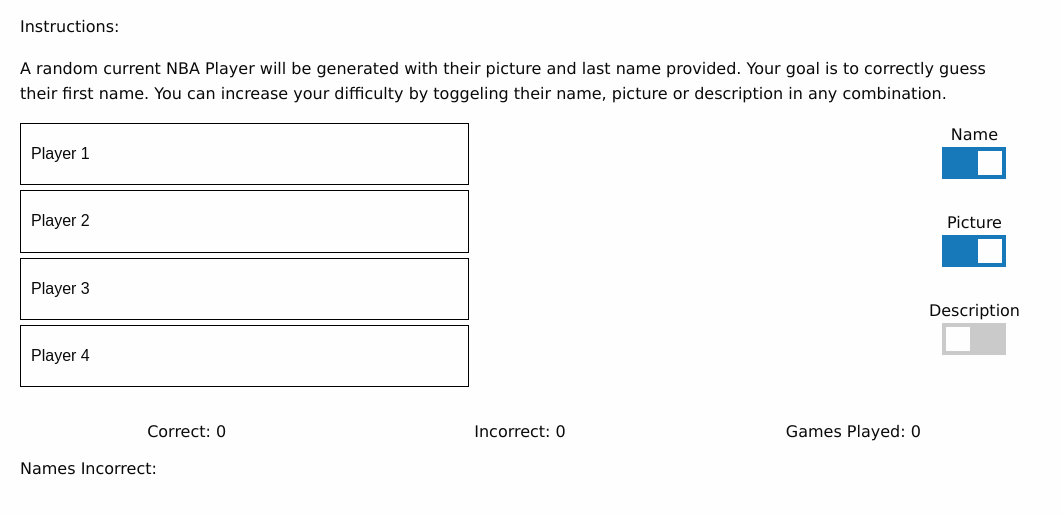
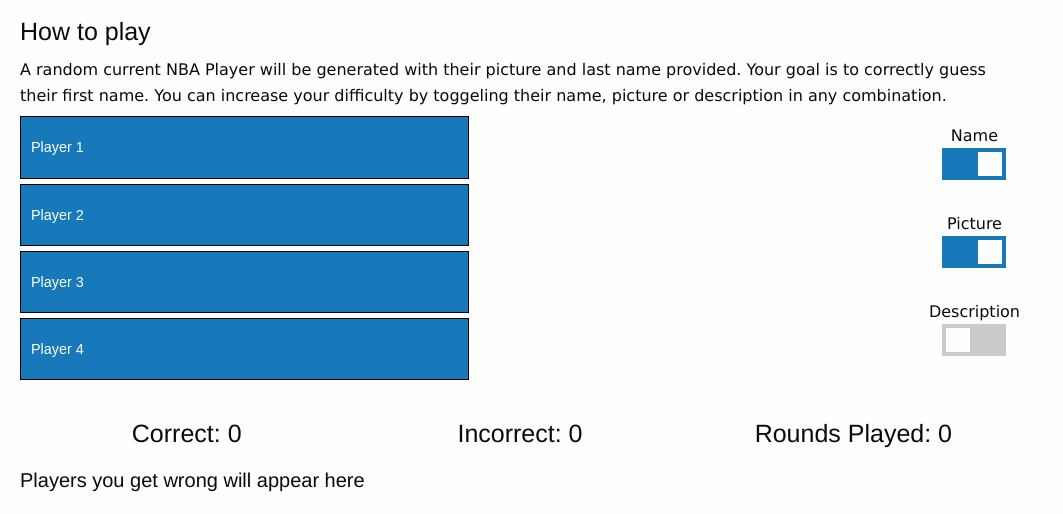
Before and after one commit to gustavlau/nba-first-name-game, a plain HTML site: page index.html in a window 1280 px wide. Shown: the part 701-1215 px from the top of the page, without its empty margins (0-1063 px from the left). Drawn offline with nearby package versions, Linux system fonts and the light colour scheme; no server answers.

Commit message:
fixed up some parent-child relations

```diff
--- a/index.html
+++ b/index.html
@@ -20,16 +20,16 @@
     <div class="responsive-embed widescreen">
         <iframe src="https://www.youtube.com/embed/BNoshBPFrEs" frameborder="0" allow="accelerometer; autoplay; clipboard-write; encrypted-media; gyroscope; picture-in-picture" allowfullscreen></iframe>
     </div>
-    <p>Instructions:</p>
+    <h4>How to play</h4>
     <p>A random current NBA Player will be generated with their picture and last name provided. Your goal is to correctly guess their first name. You can increase your difficulty by toggeling their name, picture or description in any combination.</p>
     <div class="main-game">
         <!-- <button id="generate-player">Generate Player</button> -->
 
         <div class="main-grid-layout">
-            <div class="choice-style" id="choice-1">Player 1</div>
-            <div class="choice-style" id="choice-2">Player 2</div>
-            <div class="choice-style" id="choice-3">Player 3</div>
-            <div class="choice-style" id="choice-4">Player 4</div>
+            <div class="choice-style button primary" id="choice-1">Player 1</div>
+            <div class="choice-style button primary" id="choice-2">Player 2</div>
+            <div class="choice-style button primary" id="choice-3">Player 3</div>
+            <div class="choice-style button primary" id="choice-4">Player 4</div>
             <div class="player-group-main">
                 <div class="player-gen"></div>
                 <div class="player-gen-picture"></div>
@@ -66,12 +66,13 @@
             </div>
         </div>
         <container class="score-board">
-            <div class="score-style" id="score-correct">Correct: 0</div>
-            <div class="score-style" id="score-incorrect">Incorrect: 0</div>
-            <div class="score-style" id="score-totals">Games Played: 0</div>
+            <h4 class="score-style" id="score-correct">Correct: 0</h4>
+            <h4 class="score-style" id="score-incorrect">Incorrect: 0</h4>
+            <h4 class="score-style" id="score-totals">Rounds Played: 0</h4>
         </container>
         <container>
-            <div class="wrong-answers">Names Incorrect:</div>
+          <h5 id="wrong-answers-head">Players you get wrong will appear here</h5>
+            <div class="wrong-answers"></div>
         </container>
 
     </div>
```
